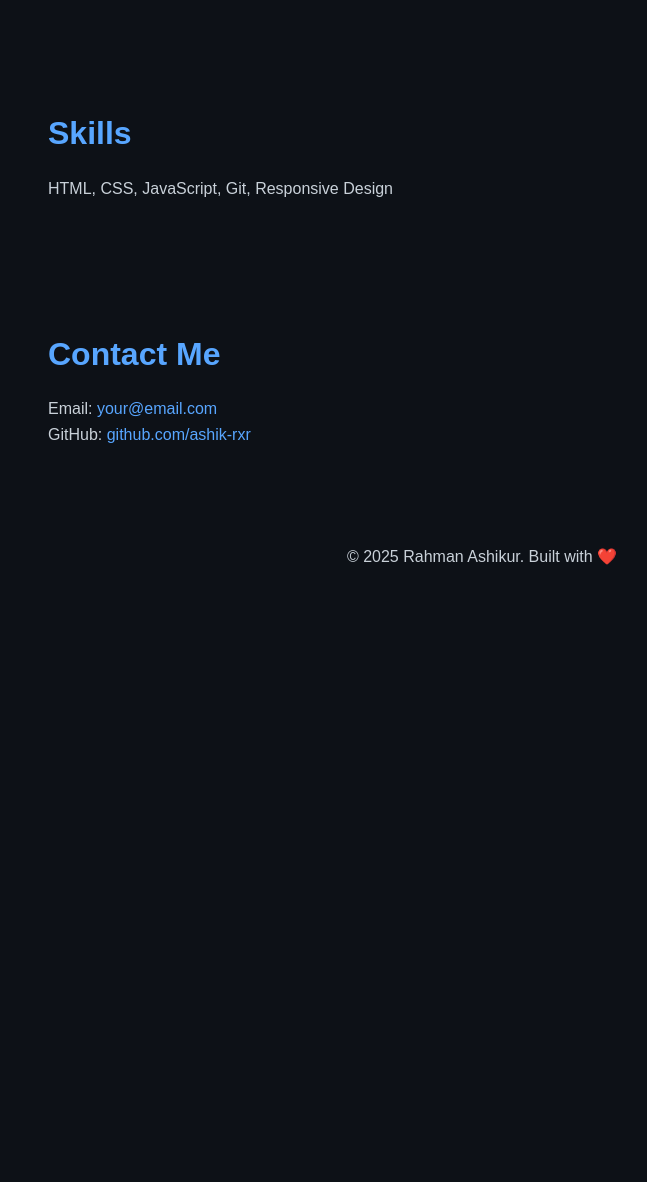
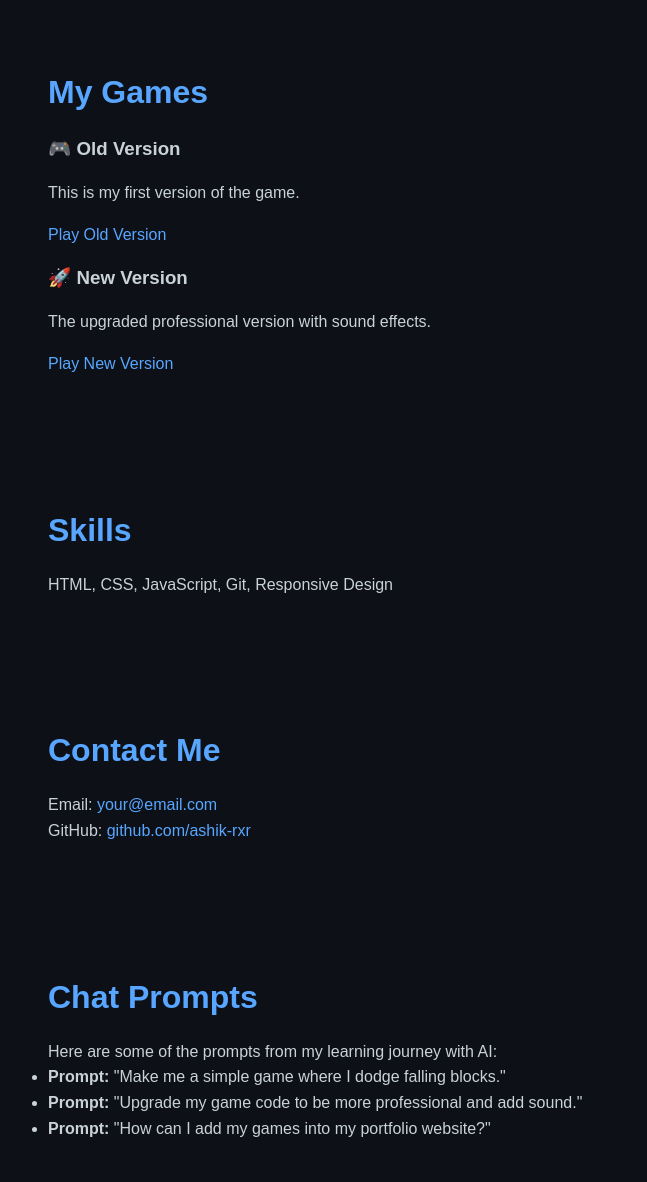
Before and after one commit to ashik-rxr/Creation-of-Ashik, a plain HTML site: page index.html in a window 1280 px wide. Shown: the part 1618-2800 px from the top of the page, without its empty margins (158-805 px from the left). Before the commit the page ends 2219 px from the top, so only its background shows below. Drawn offline with Linux system fonts and the light colour scheme.

Commit message:
Update index.html

```diff
--- a/index.html
+++ b/index.html
@@ -24,14 +24,18 @@
     footer { text-align: center; padding: 2rem; background: #0d1117; }
     .fade-in { opacity: 0; transform: translateY(20px); transition: all 0.8s ease-out; }
     .fade-in.visible { opacity: 1; transform: translateY(0); }
+    .game-links { display: flex; flex-direction: column; gap: 1rem; }
+    iframe { width: 100%; height: 400px; border: 2px solid #23272e; border-radius: 10px; }
   </style>
 </head>
 <body>
   <nav>
     <a href="#about">About</a>
     <a href="#projects">Projects</a>
+    <a href="#games">My Games</a> <!-- ✅ New Menu Item -->
     <a href="#skills">Skills</a>
     <a href="#contact">Contact</a>
+    <a href="#prompts">Prompts</a> <!-- ✅ Chat history -->
   </nav>
 
   <header>
@@ -52,7 +56,6 @@
       <img src="images/your-professional-image2.jpg" alt="Designing a website" />
       <img src="images/your-professional-image3.jpg" alt="Coding and web creation" />
     </div>
-    <p style="text-align:center; margin-top:1rem; font-size:0.95rem;">* These are your professional images. Replace these sample filenames with your own work images in the <code>images/</code> folder.</p>
   </section>
 
   <section id="projects" class="fade-in">
@@ -71,6 +74,23 @@
     </div>
   </section>
 
+  <!-- ✅ NEW GAME SECTION -->
+  <section id="games" class="fade-in">
+    <h2>My Games</h2>
+    <div class="game-links">
+      <h3>🎮 Old Version</h3>
+      <p>This is my first version of the game.</p>
+      <a href="old_game.html" target="_blank">Play Old Version</a>
+      <!-- or embed directly -->
+      <!-- <iframe src="old_game.html"></iframe> -->
+
+      <h3>🚀 New Version</h3>
+      <p>The upgraded professional version with sound effects.</p>
+      <a href="dodge_game.html" target="_blank">Play New Version</a>
+      <!-- <iframe src="dodge_game.html"></iframe> -->
+    </div>
+  </section>
+
   <section id="skills" class="fade-in">
     <h2>Skills</h2>
     <p>HTML, CSS, JavaScript, Git, Responsive Design</p>
@@ -80,6 +100,17 @@
     <h2>Contact Me</h2>
     <p>Email: <a href="mailto:your@email.com">your@email.com</a></p>
     <p>GitHub: <a href="https://github.com/ashik-rxr" target="_blank">github.com/ashik-rxr</a></p>
+  </section>
+
+  <!-- ✅ PROMPTS SECTION -->
+  <section id="prompts" class="fade-in">
+    <h2>Chat Prompts</h2>
+    <p>Here are some of the prompts from my learning journey with AI:</p>
+    <ul>
+      <li><strong>Prompt:</strong> "Make me a simple game where I dodge falling blocks."</li>
+      <li><strong>Prompt:</strong> "Upgrade my game code to be more professional and add sound."</li>
+      <li><strong>Prompt:</strong> "How can I add my games into my portfolio website?"</li>
+    </ul>
   </section>
 
   <footer>
@@ -99,5 +130,4 @@
     elements.forEach(el => observer.observe(el));
   </script>
 </body>
-
 </html>
```
